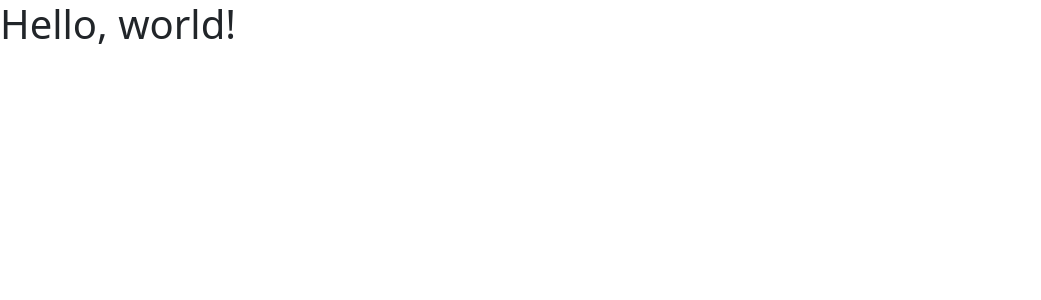
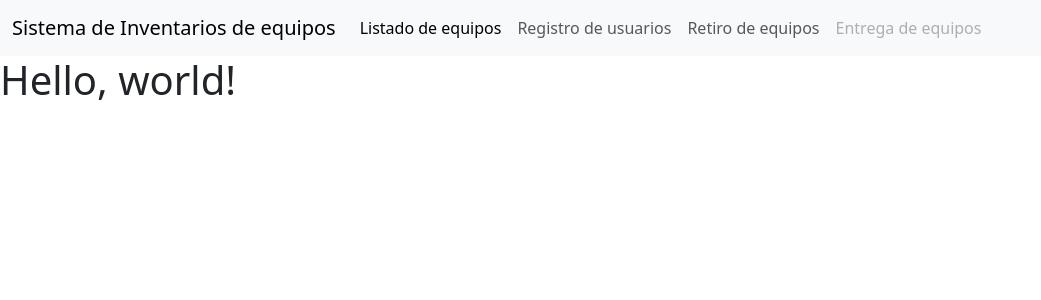
Before and after one commit to aristides1000/video_editing_work_inventory_system, a PHP site: page / in a window 1280 px wide. Shown: the top 300 px of the page, without its empty margins (0-1041 px from the left). Run offline with PHP 8.4, Linux system fonts and the light colour scheme.

Commit message:
Feat: Add navbar

```diff
--- a/includes/navbar.php
+++ b/includes/navbar.php
@@ -1,2 +1,18 @@
 </head>
 <body>
+  <nav class="navbar navbar-expand-lg bg-body-tertiary">
+    <div class="container-fluid">
+      <a class="navbar-brand" href="./index.php">Sistema de Inventarios de equipos</a>
+      <button class="navbar-toggler" type="button" data-bs-toggle="collapse" data-bs-target="#navbarNavAltMarkup" aria-controls="navbarNavAltMarkup" aria-expanded="false" aria-label="Toggle navigation">
+        <span class="navbar-toggler-icon"></span>
+      </button>
+      <div class="collapse navbar-collapse" id="navbarNavAltMarkup">
+        <div class="navbar-nav">
+          <a class="nav-link active" aria-current="page" href="#">Listado de equipos</a>
+          <a class="nav-link" href="#">Registro de usuarios</a>
+          <a class="nav-link" href="#">Retiro de equipos</a>
+          <a class="nav-link disabled" aria-disabled="true">Entrega de equipos</a>
+        </div>
+      </div>
+    </div>
+  </nav>
```
